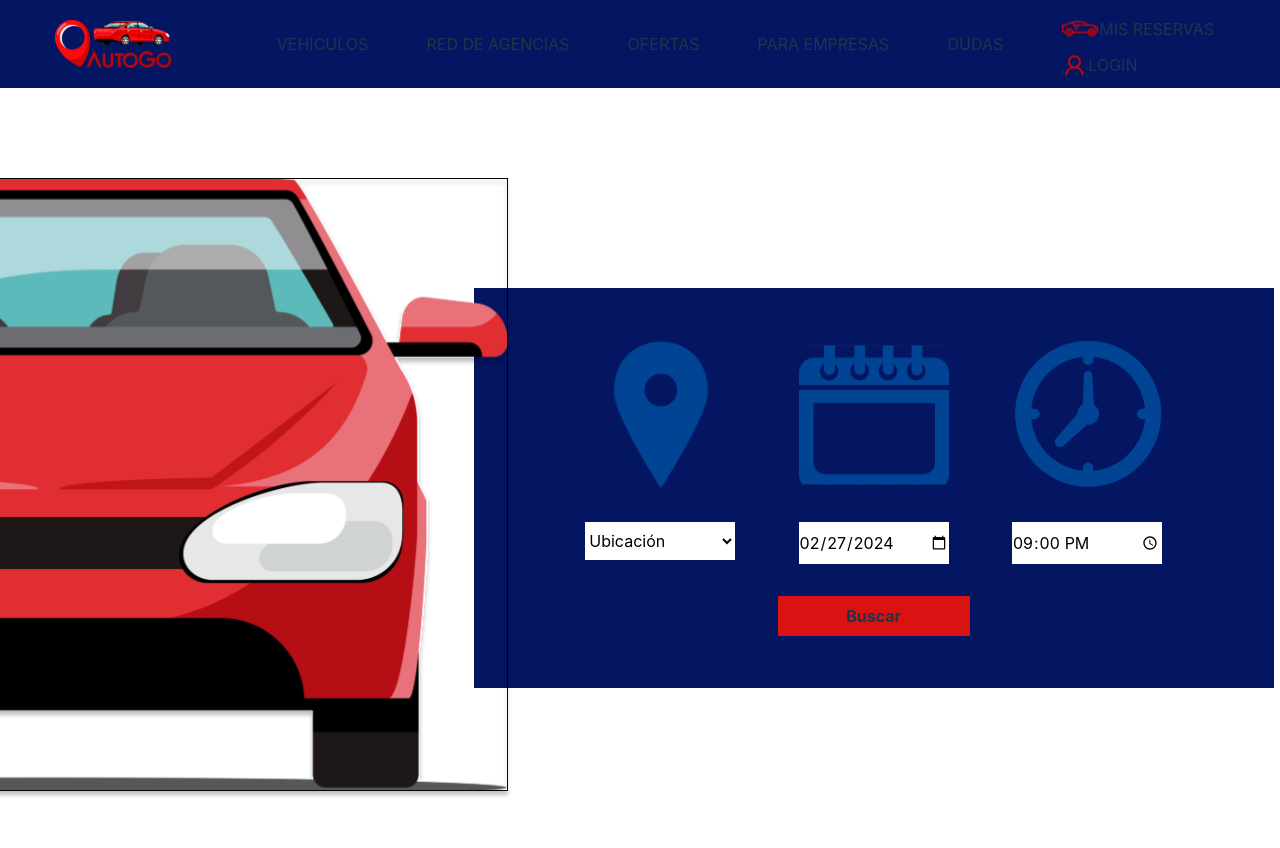
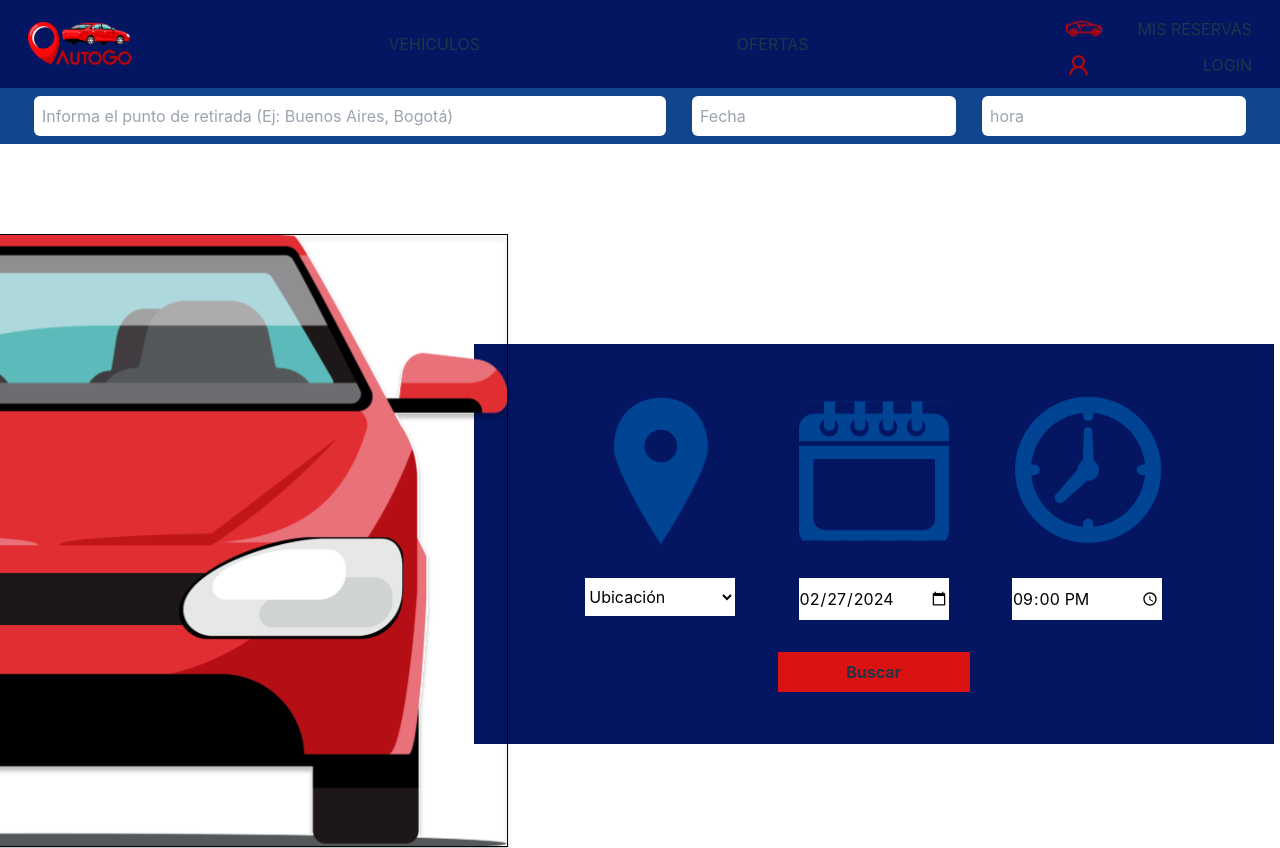
Before and after one commit to pablo-ambrogio/proyecto-final-CDT, a React (Vite) app: page / in a window 1280 px wide. Shown: the top 848 px of the page. Built offline with nearby package versions, Linux system fonts and the light colour scheme.

Commit message:
ajuste header con adicion de buscador

```diff
--- a/src/components/common/footer/Footer.jsx
+++ b/src/components/common/footer/Footer.jsx
@@ -13,17 +13,20 @@ const Footer = () => {
                 <nav
                     className='w-1/2 flex justify-evenly uppercase'
                 >
-                    <Link to={'/institucional'}>
+                    {/* <Link to={'/institucional'}>
                         institucional
-                    </Link>
-                    <Link to={'/negocio'}>
+                    </Link> */}
+                    {/* <Link to={'/negocio'}>
                         negocio
-                    </Link>
-                    <Link to={'/para-ti'}>
+                    </Link> */}
+                    {/* <Link to={'/para-ti'}>
                         para ti
-                    </Link>
-                    <Link to={'/contacto'}>
+                    </Link> */}
+                    {/* <Link to={'/contacto'}>
                         contacto
+                    </Link> */}
+                    <Link to={'/nosotros'}>
+                        sobre nosotros
                     </Link>
                 </nav>
                 <div>
--- a/src/components/common/header/Navbar.jsx
+++ b/src/components/common/header/Navbar.jsx
@@ -6,27 +6,34 @@ import { Link } from 'react-router-dom'
 
 const Navbar = () => {
     return (
-        <header className="w-full flex bg-blue uppercase p-2 items-center">
-            <Link to="/" className="w-2/12 h-full flex justify-evenly items-center mx-auto">
+        <header className="w-full bg-blue">
+            <section className="flex uppercase p-2 items-center justify-center  mx-auto">
+                <Link to="/" className="ml-5">
                     <img src={LogoHeader} alt="Logo AutoGo" />
                 </Link>
-            <nav className="w-8/12 flex justify-evenly">
+                <nav className="w-5/6 flex justify-evenly">
                     <Link to={'/vehiculos'}>vehículos</Link>
-                <Link to={'/redAgencias'}>red de agencias</Link>
+                    {/* <Link to={'/redAgencias'}>red de agencias</Link> */}
                     <Link to={'/ofertas'}>ofertas</Link>
-                <Link to={'/paraEmpresas'}>para empresas</Link>
-                <Link to={'/dudas'}>dudas</Link>
+                    {/* <Link to={'/paraEmpresas'}>para empresas</Link> */}
+                    {/* <Link to={'/dudas'}>dudas</Link> */}
                 </nav>
-            <div className="w-2/12 justify-evenly">
-                <div className="flex items-center">
+                <div className="w-1/6 mr-5">
+                    <div className="flex items-center justify-between">
                         <img src={LogoReservas} alt="reservas" />
                         <Link to={'/reservas'}>mis reservas</Link>
                     </div>
-                <div className="flex items-center">
+                    <div className="flex items-center justify-between">
                         <img src={LogoLogin} />
                         <Link to={'/login'}>login</Link>
                     </div>
                 </div>
+            </section>
+            <section className="w-full flex bg-blue2 uppercase p-2 items-center justify-evenly">
+                <input className="w-1/2 p-2 rounded-md" type="text" placeholder="Informa el punto de retirada (Ej: Buenos Aires, Bogotá)" />
+                <input className="p-2 rounded-md" type="text" placeholder="Fecha" />
+                <input className="p-2 rounded-md" type="text" placeholder="hora" />
+            </section>
         </header>
     )
 }
--- a/tailwind.config.js
+++ b/tailwind.config.js
@@ -1,17 +1,15 @@
 /** @type {import('tailwindcss').Config} */
 export default {
-    content: [
-      "./index.html",
-      "./src/**/*.{js,ts,jsx,tsx}",
-    ],
+    content: ['./index.html', './src/**/*.{js,ts,jsx,tsx}'],
     theme: {
-      colors: {
-        'red': '#DA1212',
-        'blue': '#041562',
-        'white': '#fff',
-        'grey':'#D9D9D9'
-      },
-      extend: {},
+        colors: {
+            red: '#DA1212',
+            blue: '#041562',
+            blue2: '#11468F',
+            white: '#fff',
+            grey: '#D9D9D9'
+        },
+        extend: {}
     },
-    plugins: [],
-  }
+    plugins: []
+}
```
Lines whose indentation alone changed are shown as unchanged.
